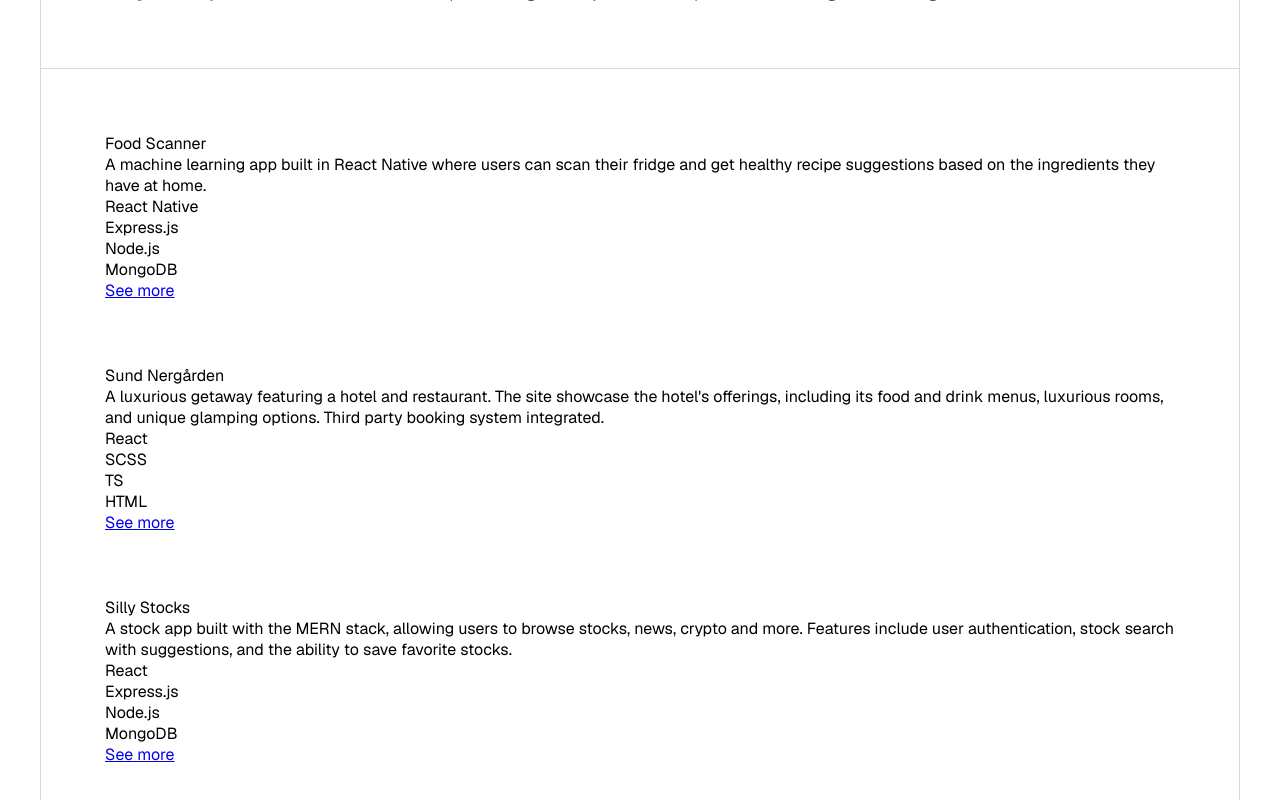
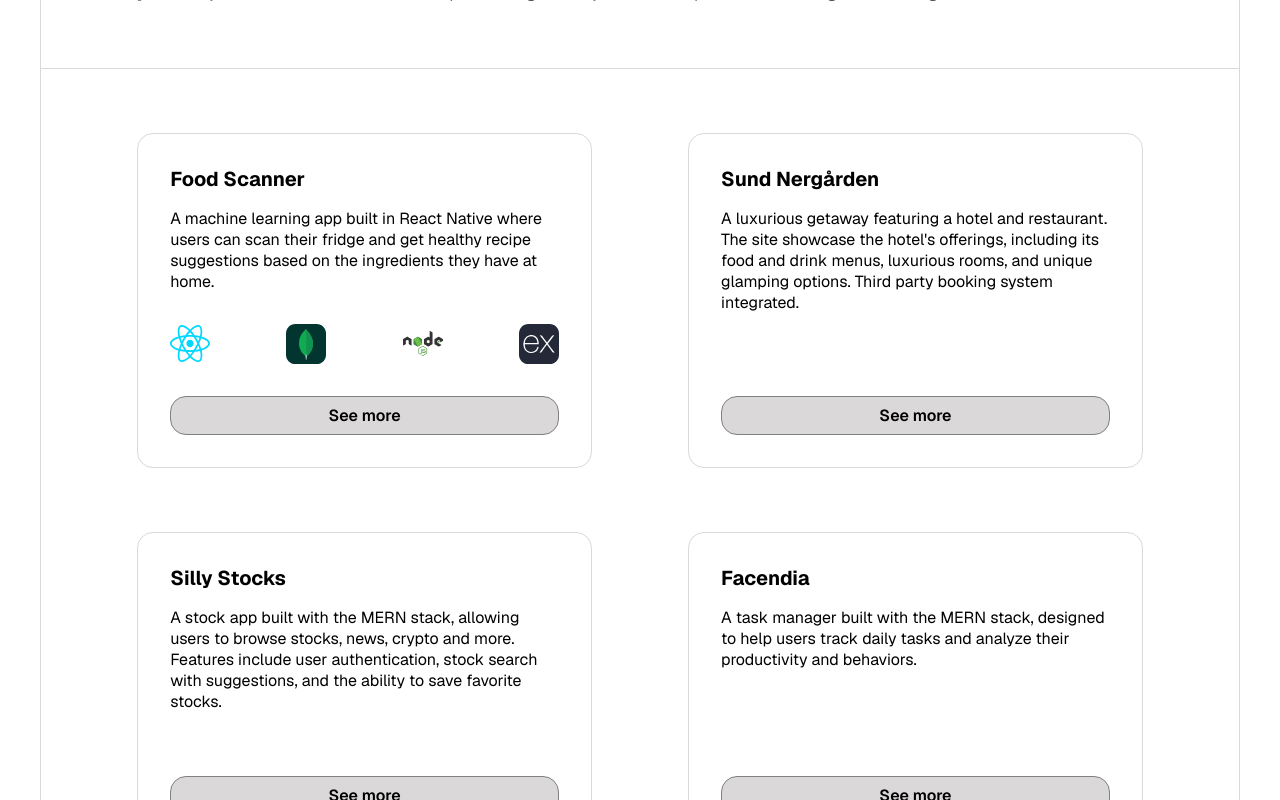
Before and after one commit to MalteRoz/portofolio, a React (Vite) app: page / in a window 1280 px wide. Shown: the part 1500-2300 px from the top of the page. Built offline with nearby package versions, Linux system fonts and the light colour scheme.

Commit message:
styling for projectcard added

```diff
--- a/src/components/ProjectCardV2.tsx
+++ b/src/components/ProjectCardV2.tsx
@@ -2,36 +2,39 @@ import React from "react";
 import { IProject } from "../models/IProject";
 import { ProjectData } from "../data/projetsData";
 import { Link } from "react-router-dom";
+import "./scss/_projectCard.scss";
 
 const ProjectCardV2 = () => {
   const data: IProject[] = ProjectData;
 
   return (
     <>
+      <div className="test">
         {data.map((d) => {
           return (
             <div className="project-card" key={d.id}>
               <div className="project-card-upper">
-              <div className="project-card-text-container">
-                <div>
                 <p className="project-card-title">{d.title}</p>
                 <p className="project-card-text">{d.desc}</p>
               </div>
+              <div className="project-card-lower">
+                <div className="stack-container">
+                  {d.stackIcons.map((s, i) => {
+                    return <img src={s} key={i} />;
+                    // <p key={i}>{s}</p>;
+                  })}
                 </div>
-            </div>
-            <div className="project-card-lower">
-              {d.stack.map((s) => {
-                return (
-                  <div className="stack-container">
-                    <p>{s}</p>
-                  </div>
-                );
-              })}
-              <Link to={"/project/" + d.title}>See more</Link>
+                <Link
+                  to={"/project/" + d.title}
+                  className="link-style see-more"
+                >
+                  See more
+                </Link>
               </div>
             </div>
           );
         })}
+      </div>
     </>
   );
 };
--- a/src/components/scss/_faqAccordion.scss
+++ b/src/components/scss/_faqAccordion.scss
@@ -7,6 +7,7 @@
     width: 100%;
     background: none;
     padding: 1rem;
+    cursor: pointer;
 
 
 
--- a/src/components/scss/_projectCard.scss
+++ b/src/components/scss/_projectCard.scss
@@ -1,128 +1,125 @@
 @use "../../styles/mixins" as m;
 @use "../../styles/variables" as v;
+
+.test {
+    @include m.flex(row, space-evenly, center);
+    flex-wrap: wrap;
+    gap: 2rem;
 
     .project-card {
         @include m.flex(column, center, center);
         border: 1px solid v.$borderColor;
         padding: 1rem;
-
+        gap: 2rem;
+        border-radius: 16px;
 
         .project-card-upper {
-        display: flex;
-        flex-direction: row;
-        justify-content: flex-start;
+            @include m.flex(column, center, flex-start);
             gap: 1rem;
-        height: 100%;
 
-        .left {
-            // width: 60%;
-            height: 100%;
-
-            .left-title {
+            .project-card-title {
                 font-size: 1.25rem;
                 font-weight: 700;
-                margin-bottom: 1rem;
             }
 
-            .left-text {
-                font-size: 0.875rem;
-            }
-
-            .left-hidden-popup {
-                display: none;
-            }
-
-        }
-
-        .right {
-            width: 40%;
-
-            img {
-                width: 100%;
-            }
+            .project-card-text {
+                font-size: 0.9rem;
             }
         }
 
         .project-card-lower {
             width: 100%;
+            @include m.flex(column, center, center);
+            gap: 2rem;
 
             .stack-container {
                 @include m.flex(row, space-between, center);
                 flex-wrap: wrap;
-            gap: 0.5rem;
-            margin-top: 1rem;
+                gap: 1rem;
+                width: 100%;
 
-            .stack-name {
-                font-size: 0.875rem;
+                p {
+                    font-size: 0.9rem;
                     font-weight: 600;
+                    width: 45%;
+                }
+
+                img {
+                    width: 2rem;
                 }
             }
 
-        button {
-            padding: 0.5rem 2rem;
-            margin-top: 2rem;
+            .see-more {
                 width: 100%;
+                text-align: center;
+                border: 1px solid gray;
+                padding: 0.5rem;
+                font-weight: 600;
+                background-color: v.$borderColor;
+                border-radius: 16px;
+            }
+        }
     }
 }
 
+@media (min-width: 767px) {
+
+    .test {
+        gap: 4rem;
+        .project-card {
+            @include m.flex(row, space-between, center);
+            flex-wrap: wrap;
+            width: 42.5%;
+            align-self: stretch;
+            padding: 2rem;
+            transition: transform .5s;
+
+
+            .project-card-upper {
+                align-self: flex-start;
             }
 
+            .project-card-lower {
+                align-self: flex-end;
 
 
-@media (min-width: 767px) {
-    .project-card {
+                .stack-container {
+                    @include m.flex(row, space-between, center);
+                    flex-wrap: nowrap;
+                    width: 100%;
+                    gap: 2rem;
 
-        .project-card-upper {
-        .left {
-            .left-title {
-                font-size: 1.5rem;
-            }
-
-            .left-text {
-                font-size: 1.25rem;
-            }
+                    img {
+                        width: 2.5rem;
                     }
 
                 }
             }
-
-}
-
-@media (min-width: 1023px) {
-    .project-card {
-        width: 46%;
-        transition: transform .3s;
-        cursor: pointer;
-        padding: 2rem;
-
-        .project-card-upper {
-            .left {
-                .left-title {
-                    font-size: 1.5rem;
-                }
-
-                .left-text {
-                    font-size: 1rem;
-                }
-
-                .left-hidden-popup {
-                    display: flex;
-                    flex-direction: column;
-                    justify-content: flex-end;
-
         }
     }
 }
 
-        // .project-card-lower {
-        //     button {
-        //         display: none;
-        //     }
-        // }
+@media (min-width: 1023px) {
+    .test {
+    .project-card {
+
+        .project-card-upper {
+            .project-card-text {
+                font-size: 1rem;
+            }
+        }
+
+        .project-card-lower {
+            .stack-container {
+                p {
+                    font-size: 1rem;
+                }
+            }
+        }
+    }
+}
 }
 
  .project-card:hover {
      transform: scale(1.03);
-
  }
-}
--- a/src/data/projetsData.ts
+++ b/src/data/projetsData.ts
@@ -1,4 +1,8 @@
 import { IProject } from "../models/IProject";
+import reactIcon from "../assets/react.svg";
+import mongoDbIcon from "../assets/mongoDB.svg";
+import nodeJSIcon from "../assets/nodeJs.svg";
+import expressJsICon from "../assets/expressJs.svg";
 
 export const ProjectData: IProject[] = [
   {
@@ -6,6 +10,12 @@ export const ProjectData: IProject[] = [
     title: "Food Scanner",
     desc: "A machine learning app built in React Native where users can scan their fridge and get healthy recipe suggestions based on the ingredients they have at home.",
     stack: ["React Native", "Express.js", "Node.js", "MongoDB"],
+    stackIcons: [
+      `${reactIcon}`,
+      `${mongoDbIcon}`,
+      `${nodeJSIcon}`,
+      `${expressJsICon}`,
+    ],
     year: "August 2024",
     links: ["https://github.com/ChristofferNo/foodScanner2.0"],
     background:
@@ -47,6 +57,7 @@ export const ProjectData: IProject[] = [
     title: "Sund Nergården",
     desc: "A luxurious getaway featuring a hotel and restaurant. The site showcase the hotel's offerings, including its food and drink menus, luxurious rooms, and unique glamping options. Third party booking system integrated.",
     stack: ["React", "SCSS", "TS", "HTML"],
+    stackIcons: [],
     year: "August 2024",
     links: ["https://demosundnergarden.netlify.app/"],
     background:
@@ -84,6 +95,7 @@ export const ProjectData: IProject[] = [
     title: "Silly Stocks",
     desc: "A stock app built with the MERN stack, allowing users to browse stocks, news, crypto and more. Features include user authentication, stock search with suggestions, and the ability to save favorite stocks.",
     stack: ["React", "Express.js", "Node.js", "MongoDB"],
+    stackIcons: [],
     year: "November 2024",
     links: ["https://sillystocks.netlify.app"],
     background:
@@ -130,6 +142,7 @@ export const ProjectData: IProject[] = [
     title: "Facendia",
     desc: "A task manager built with the MERN stack, designed to help users track daily tasks and  analyze their productivity and behaviors.",
     stack: ["React", "Express.js", "Node.js", "MongoDB"],
+    stackIcons: [],
     year: "January 2025 - Under development",
     links: ["https://github.com/MalteRoz/Facendia"],
     background:
--- a/src/models/IProject.ts
+++ b/src/models/IProject.ts
@@ -3,6 +3,7 @@ export interface IProject {
   title: string;
   desc: string;
   stack: string[];
+  stackIcons: string[];
   img?: string;
   year: string;
   links: string[];
```
Lines whose indentation alone changed are shown as unchanged.
